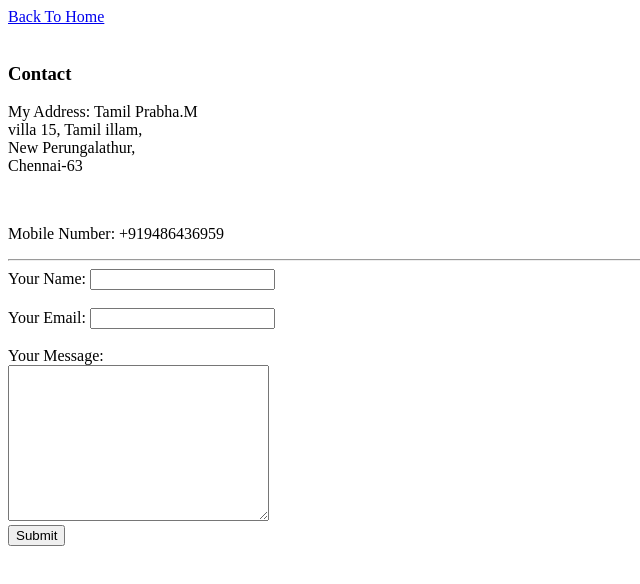
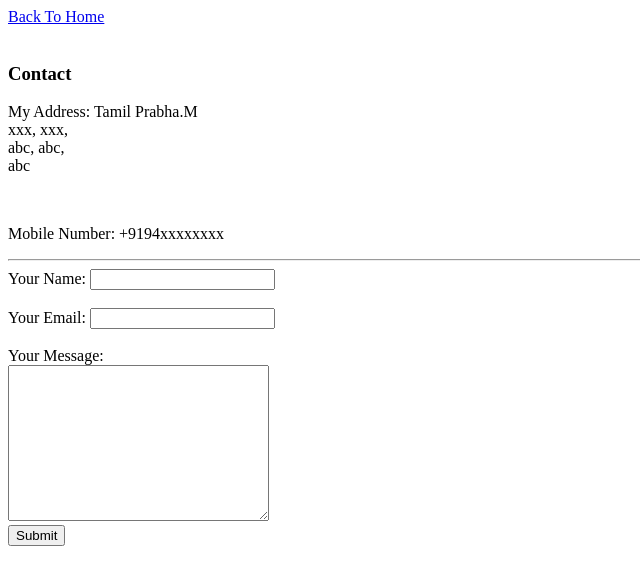
Before and after one commit to TamilPrabhaArulraj/cv, a plain HTML site: page contact.html in a window 1280 px wide. Shown: the whole page, without its empty margins (0-640 px from the left). Drawn offline with Linux system fonts and the light colour scheme.

Commit message:
Add files via upload

```diff
--- a/contact.html
+++ b/contact.html
@@ -13,13 +13,13 @@
     <h3>Contact</h3>
     <p> My Address: Tamil Prabha.M
                     <br>
-                    villa 15, Tamil illam,
+                    xxx, xxx,
                     <br>
-                    New Perungalathur,
+                    abc, abc,
                     <br>
-                    Chennai-63 </p>
+                    abc</p>
     <br>
-    <p>Mobile Number: +919486436959</p>
+    <p>Mobile Number: +9194xxxxxxxx</p>
     <hr>
     <form  action="mailto:prabha.58.ece@gmail.com" method="post" enctype="text/plain">
         <label>Your Name:</label>
```
Also changed, not shown: index.html (+1 -1 lines).
